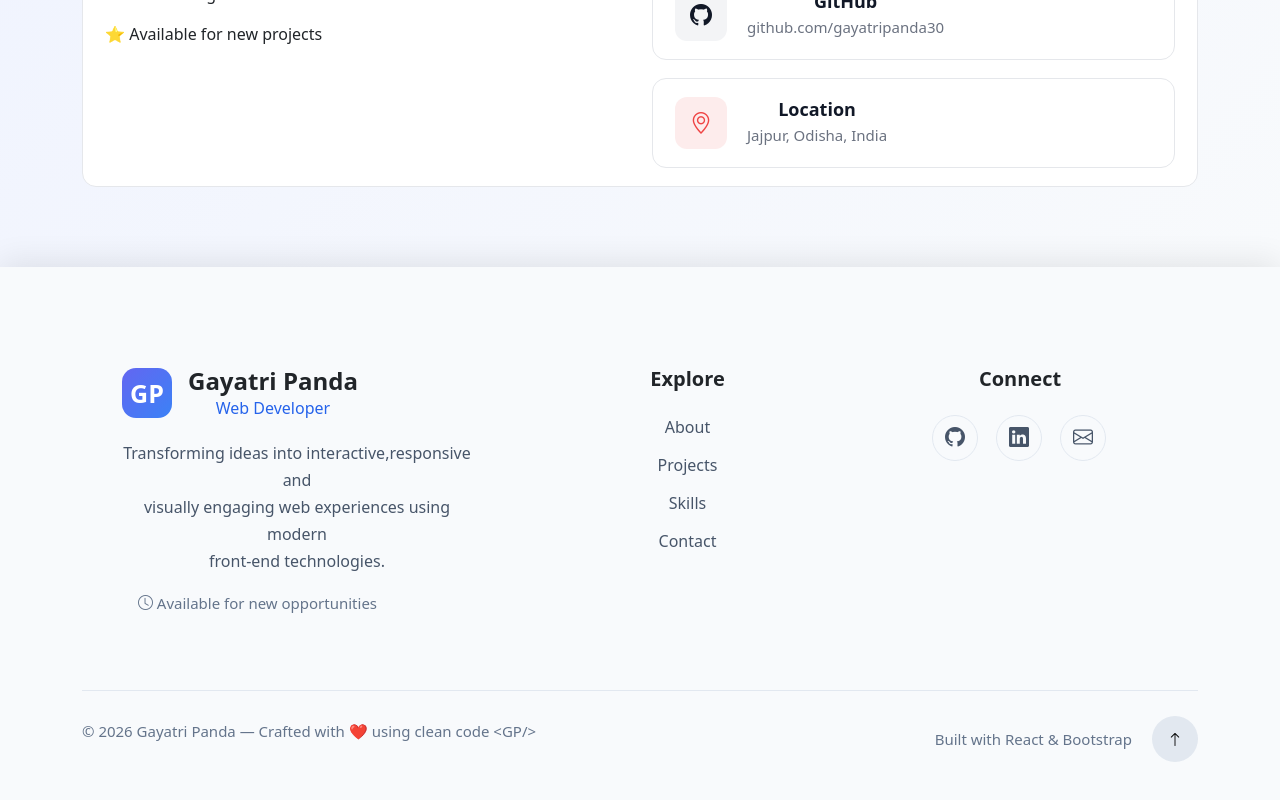
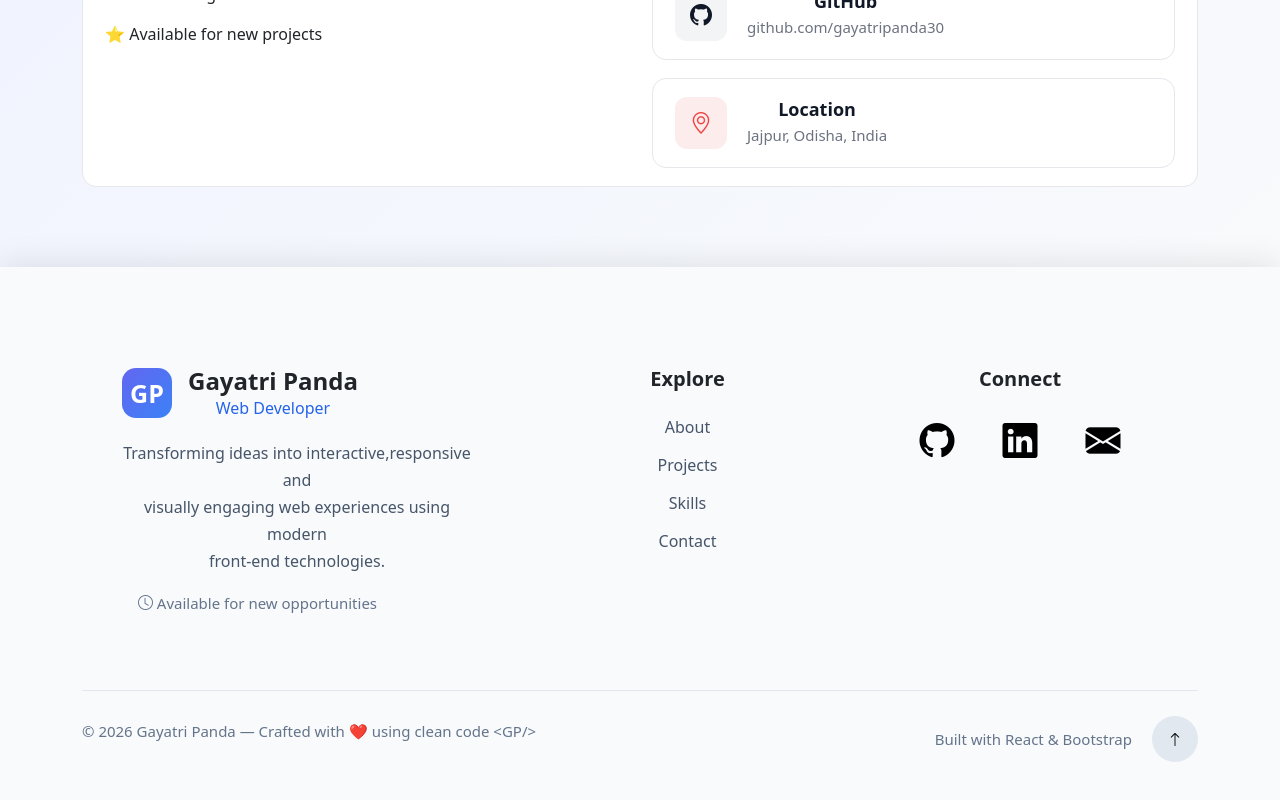
Before and after one commit to gayatripanda30/Gayatri-Panda-, a React (Create React App) app: page / in a window 1280 px wide. Shown: the part 3993-4793 px from the top of the page. Built offline with nearby package versions, Linux system fonts and the light colour scheme.

Commit message:
update footer

```diff
--- a/src/components/Footer/Footer.js
+++ b/src/components/Footer/Footer.js
@@ -61,11 +61,17 @@ const Footer = () => {
 
             <h5 className="footer-title">Connect</h5>
 
-            <div className="footer-social">
-              <a href="#"><i className="bi bi-github"></i></a>
-              <a href="#"><i className="bi bi-linkedin"></i></a>
-              <a href="#"><i className="bi bi-envelope"></i></a>
-            </div>
+           <div className="social-icons d-flex gap-5 justify-content-center mt-4">
+            <a href="https://github.com/gayatripanda30" target="_blank" rel="noreferrer">
+              <i className="bi bi-github"></i>
+            </a>
+            <a href="https://www.linkedin.com/in/gayatri-panda-072657248" target="_blank" rel="noreferrer">
+              <i className="bi bi-linkedin"></i>
+            </a>
+            <a href="mailto:pandagayatri413@gmail.com">
+              <i className="bi bi-envelope-fill"></i>
+            </a>
+          </div>
           </div>
 
         </div>
```
